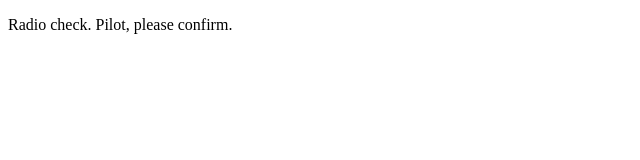
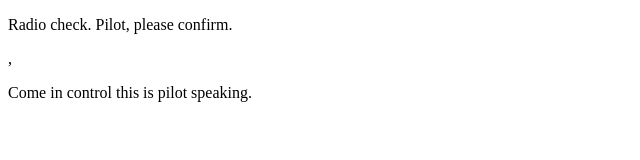
Before and after one commit to ghosri/communication-log-Control, a plain HTML site: page index.html in a window 1280 px wide. Shown: the whole page, without its empty margins (0-640 px from the left). Drawn offline with Linux system fonts and the light colour scheme.

Commit message:
pilot here

```diff
--- a/index.html
+++ b/index.html
@@ -2,5 +2,6 @@
 <html>
    <body>
       <p>Radio check. Pilot, please confirm.</p>
+      ,<p>Come in control this is pilot speaking.</p>
    </body>
 </html>
```
